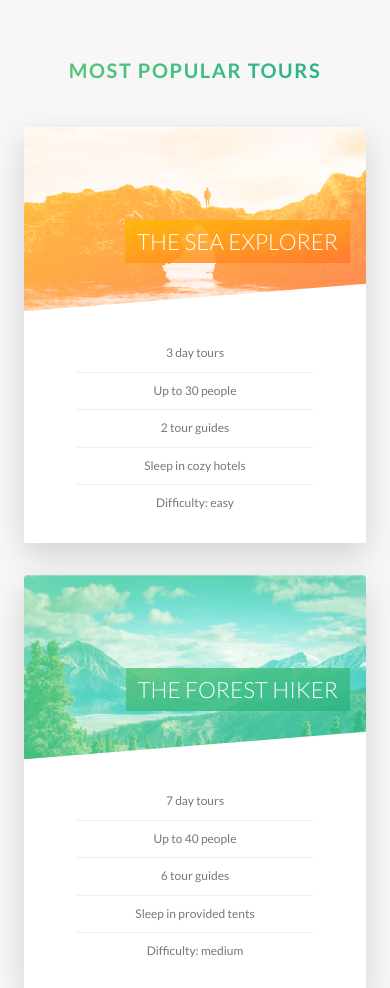
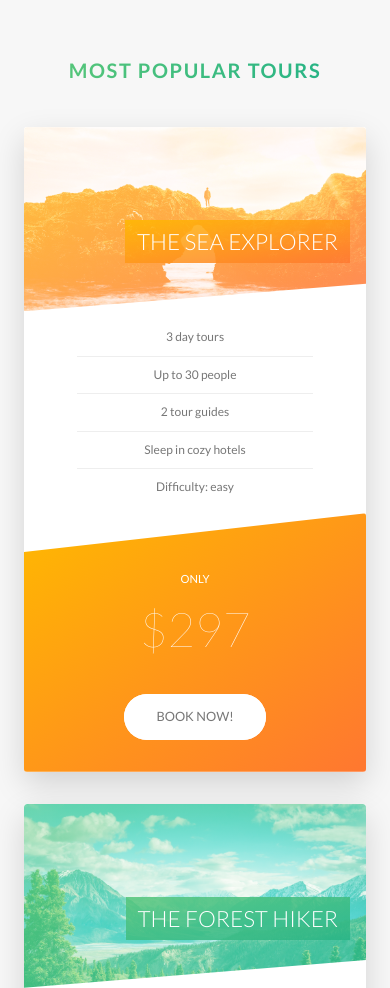
Before and after one commit to vitsafarik/Natours-Project, a website: page index.html in a window 390 px wide. Shown: the part 2409-3397 px from the top of the page. Drawn offline with Linux system fonts and the light colour scheme.

Commit message:
media queries for tours, stories and booking sections

```diff
--- a/sass/components/_card.scss
+++ b/sass/components/_card.scss
@@ -168,4 +168,46 @@
     font-size: 6rem;
     font-weight: 100;
   }
+
+  @include respond(tab-port) {
+    height: auto;
+    border-radius: 3px;
+    background-color: $color-white;
+    box-shadow: 0 1.5rem 4rem rgba($color-black, 0.15);
+
+    &__side {
+      height: auto;
+      position: relative;
+      box-shadow: none;
+      &--back {
+        transform: rotateY(0);
+        clip-path: polygon(0 15%, 100% 0, 100% 100%, 0 100%);
+      }
+    }
+
+    &:hover &__side--front {
+      transform: rotateY(0);
+    }
+
+    &__details {
+      padding: 1rem 3rem;
+    }
+
+    &__cta {
+      position: relative;
+      top: 0;
+      left: 0;
+      transform: translate(0);
+      width: 100%;
+      padding: 7rem 4rem 4rem 4rem;
+    }
+
+    &__price-box {
+      margin-bottom: 3rem;
+    }
+
+    &__price-value {
+      font-size: 6rem;
+    }
+  }
 }
--- a/sass/components/_form.scss
+++ b/sass/components/_form.scss
@@ -15,6 +15,11 @@
     width: 90%;
     display: block;
     transition: all 0.3s;
+
+    @include respond(tab-port) {
+      width: 100%;
+    }
+
     &:focus {
       outline: none;
       box-shadow: 0 1rem 2rem rgba($color-black, 0.5);
@@ -46,6 +51,11 @@
   &__radio-group {
     width: 49%;
     display: inline-block;
+
+    @include respond(tab-port) {
+      width: 100%;
+      margin-bottom: 2rem;
+    }
   }
 
   &__radio-input {
--- a/sass/components/_story.scss
+++ b/sass/components/_story.scss
@@ -9,6 +9,16 @@
   font-size: $default-font-size;
   transform: skewX(-12deg);
 
+  @include respond(tab-port) {
+    width: 100%;
+    padding: 4rem;
+    padding-left: 7rem;
+  }
+
+  @include respond(phone) {
+    transform: skewX(0);
+  }
+
   &__shape {
     width: 15rem;
     height: 15rem;
@@ -19,17 +29,26 @@
     clip-path: circle(50% at 50% 50%);
     transform: translateX(-3rem) skewX(12deg);
     position: relative;
+
+    @include respond(phone) {
+      transform: translateX(-3) skewX(0);
+    }
   }
 
   &__img {
     height: 100%;
     transform: translateX(-4rem) scale(1.4);
+    -webkit-backface-visibility: hidden;
     backface-visibility: hidden;
     transition: all 0.5s;
   }
 
   &__text {
     transform: skewX(12deg);
+
+    @include respond(phone) {
+      transform: skewX(0);
+    }
   }
 
   &__caption {
--- a/sass/pages/_home.scss
+++ b/sass/pages/_home.scss
@@ -72,10 +72,35 @@
   border-radius: 3px;
   box-shadow: 0 1.5rem 4rem rgba($color-black, 0.2);
 
-  height: 50rem;
+  @include respond(tab-land) {
+    background-image: linear-gradient(
+        105deg,
+        rgba($color-white, 0.9) 0%,
+        rgba($color-white, 0.9) 65%,
+        transparent 65%
+      ),
+      url(../img/nat-10.jpg);
+    background-size: cover;
+  }
+
+  @include respond(tab-port) {
+    background-image: linear-gradient(
+        to right,
+        rgba($color-white, 0.9) 0%,
+        rgba($color-white, 0.9) 100%
+      ),
+      url(../img/nat-10.jpg);
+  }
 
   &__form {
     width: 50%;
     padding: 6rem;
+
+    @include respond(tab-land) {
+      width: 65%;
+    }
+    @include respond(tab-port) {
+      width: 100%;
+    }
   }
 }
```
Also changed, not shown: css/style.css.
